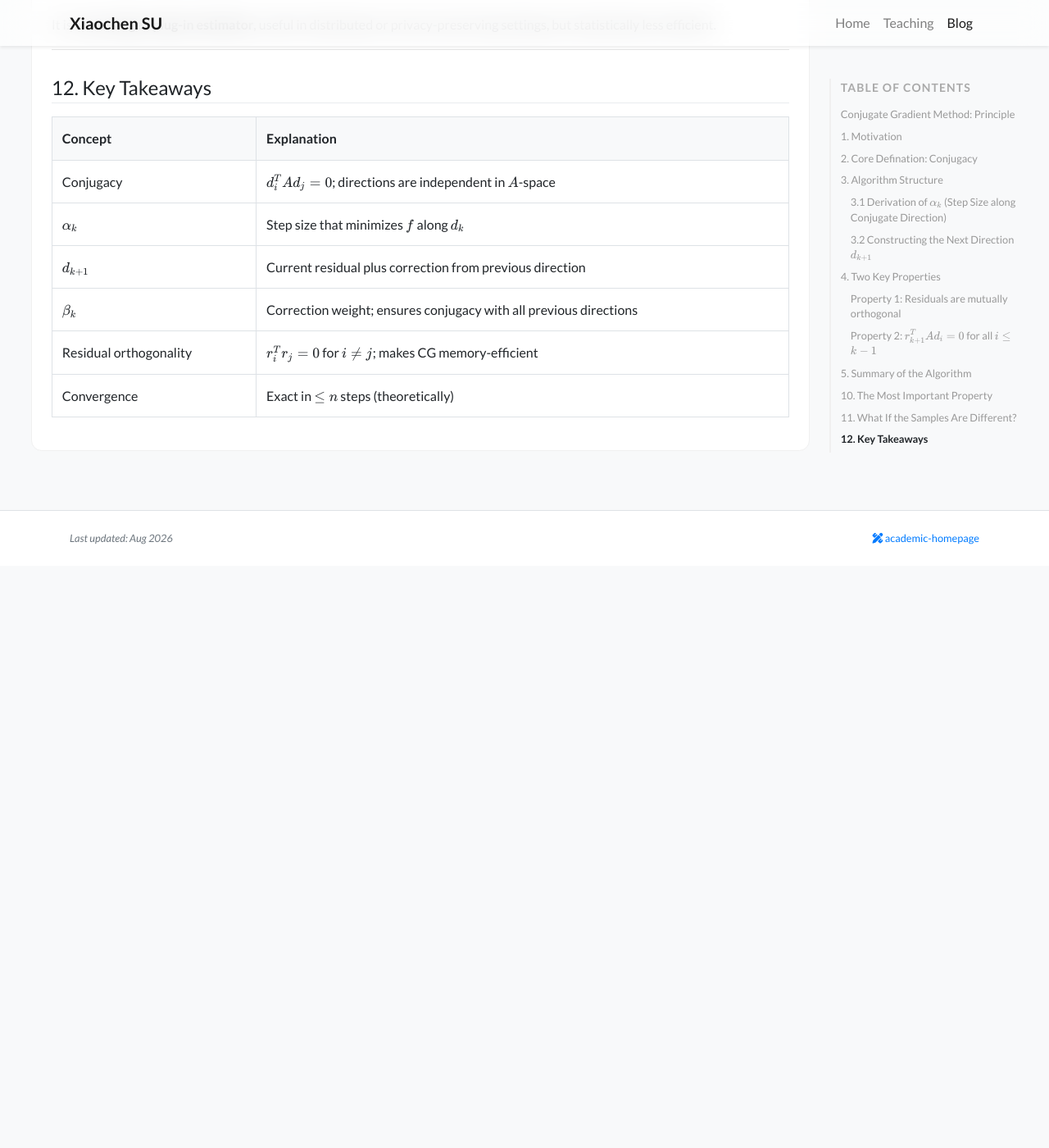
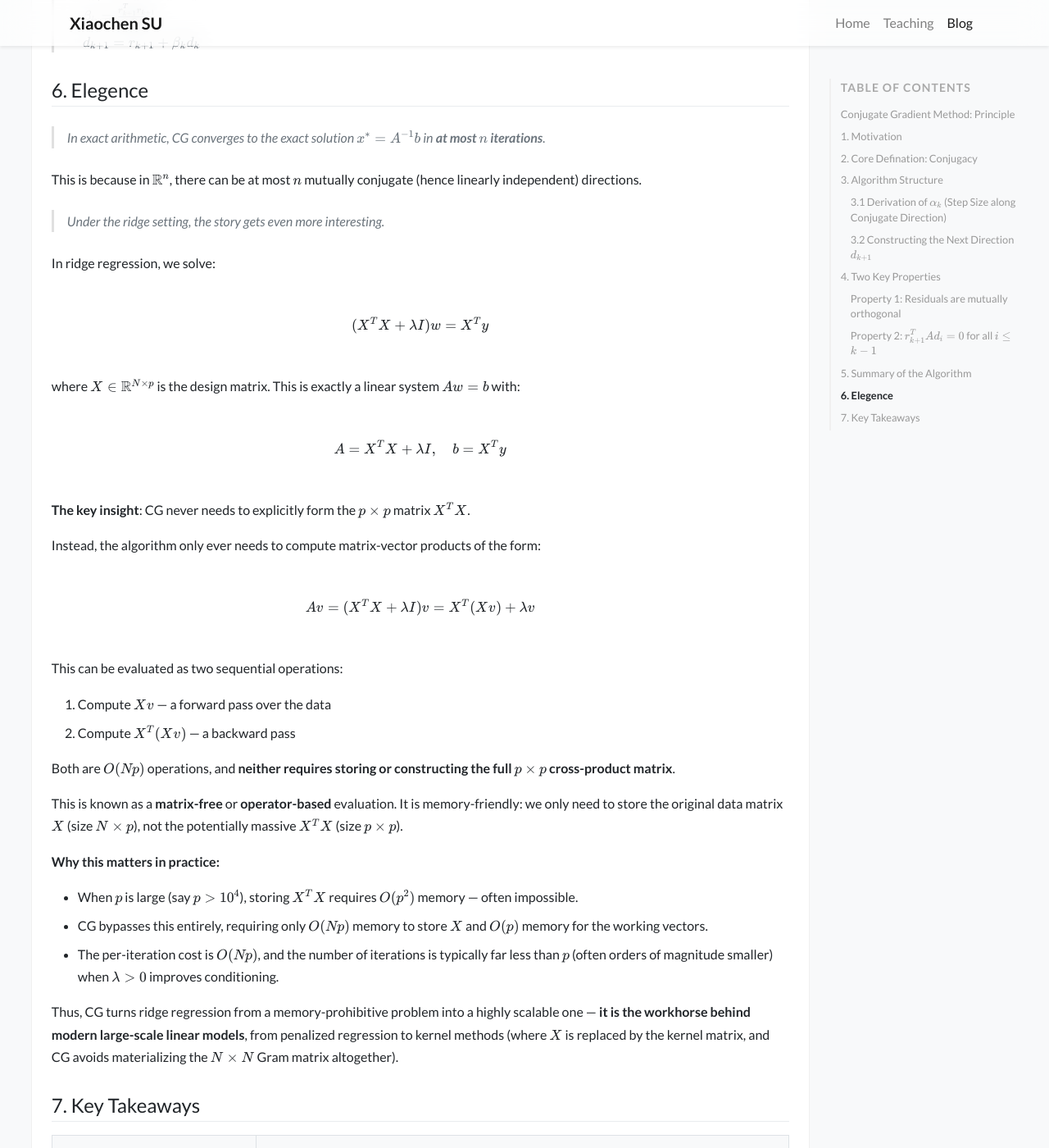
Before and after one commit to DataboyUsen/DataboyUsen.github.io, a Jekyll site: the page built from _posts/2026-08-12-CG_algo.md, in a window 1280 px wide and 1400 px high, scrolled down 7153 px. Shown: the whole window at 82% size. Built offline with Jekyll 4.4.1, drawn with Linux system fonts in a browser that asks for light colours; nearby versions of some CDN libraries; a style sheet for code colours, icons or effects is not loaded; before the commit the page ends 7843 px from its top, so only the background shows below that; some of the changed text lies outside the part shown.

Commit message:
blog1 draft

```diff
--- a/_posts/2026-08-12-CG_algo.md
+++ b/_posts/2026-08-12-CG_algo.md
@@ -115,17 +117,23 @@ $$
 - #### Simplification
 
   By pluging $d_{k+1} = r_{k+1} + \sum_{j=0}^{k} \beta_j d_j$ into the conjugate requirements above, the target becomes solving:
+
   $$[r_{k+1} + \sum_{j=0}^{k}\beta_j d_j]^T A d_i = 0, \quad i = 0, \ldots, k,$$
+
   $$\text{i. e. } r_{k+1}^T A d_i + \sum_{i=0}^{k}\beta_j d_j^T A d_i, \quad i = 0, \ldots, k.$$
 
   Different directions are **mutually conjugate**, so we can elliminate lots of cross terms, leaving:
+
   $$r_{k+1}^T A d_i + \beta_i d_i^T A d_i = 0, \quad i = 0, \ldots, k.$$
 
 - #### Site Property 2
 
   According to *Property 2 (see next section for proof)*, we have $r_{k+1}^T A d_i = 0 $ for $ i \le k-1$, this core property hence simplifies our problem and the result gives:
+
   $$\beta_j = 0, \quad j = 0, \ldots, k-1, $$
+
   $$\beta_k = - \frac{r_{k+1}^T A d_k}{d_k^T A d_k}$$
+
 
 - #### Simplify the Numerator
 
@@ -216,51 +224,48 @@ by Property 1 (orthogonality of residuals).
 
 
 
-
-
-
-
-
-
-
-
-
-
-
-
-
-
-
-
-
-
----
-
-## 10. The Most Important Property
+## 6. Elegence
 
 > In exact arithmetic, CG converges to the exact solution $x^* = A^{-1}b$ in **at most $n$ iterations**.
 
 This is because in $\mathbb{R}^n$, there can be at most $n$ mutually conjugate (hence linearly independent) directions.
 
----
+> Under the ridge setting, the story gets even more interesting.
 
-## 11. What If the Samples Are Different?
+In ridge regression, we solve:
 
-An interesting thought experiment:
+$$(X^T X + \lambda I) w = X^T y$$
 
-$$\tilde{w} = (X_B^T X_B + \lambda I)^{-1} X_A^T y_A$$
+where $X \in \mathbb{R}^{N \times p}$ is the design matrix. This is exactly a linear system $A w = b$ with:
 
-This is **not** the standard ridge solution. It uses sample $B$ for the covariance and sample $A$ for the cross-moment.
+$$A = X^T X + \lambda I, \quad b = X^T y$$
 
-- In the limit ($n_A, n_B \to \infty$), it converges to the same population optimum:
-  $$w^* = (\Sigma + \lambda I)^{-1} \rho$$
-- In finite samples, it has **larger variance** than standard ridge regression, because the two independent samples introduce uncorrelated noise into numerator and denominator.
+**The key insight**: CG never needs to explicitly form the $p \times p$ matrix $X^T X$.
 
-It is a **two-stage / plug-in estimator**, useful in distributed or privacy-preserving settings, but statistically less efficient.
+Instead, the algorithm only ever needs to compute matrix-vector products of the form:
 
----
+$$A v = (X^T X + \lambda I) v = X^T (X v) + \lambda v$$
 
-## 12. Key Takeaways
+This can be evaluated as two sequential operations:
+
+1. Compute $X v$ — a forward pass over the data
+2. Compute $X^T (X v)$ — a backward pass
+
+Both are $O(Np)$ operations, and **neither requires storing or constructing the full $p \times p$ cross-product matrix**.
+
+This is known as a **matrix-free** or **operator-based** evaluation. It is memory-friendly: we only need to store the original data matrix $X$ (size $N \times p$), not the potentially massive $X^T X$ (size $p \times p$).
+
+**Why this matters in practice:**
+
+- When $p$ is large (say $p > 10^4$), storing $X^T X$ requires $O(p^2)$ memory — often impossible.
+- CG bypasses this entirely, requiring only $O(Np)$ memory to store $X$ and $O(p)$ memory for the working vectors.
+- The per-iteration cost is $O(Np)$, and the number of iterations is typically far less than $p$ (often orders of magnitude smaller) when $\lambda > 0$ improves conditioning.
+
+Thus, CG turns ridge regression from a memory-prohibitive problem into a highly scalable one — **it is the workhorse behind modern large-scale linear models**, from penalized regression to kernel methods (where $X$ is replaced by the kernel matrix, and CG avoids materializing the $N \times N$ Gram matrix altogether).
+
+
+
+## 7. Key Takeaways
 
 | Concept | Explanation |
 |:---|:---|
@@ -268,5 +273,5 @@ It is a **two-stage / plug-in estimator**, useful in distributed or privacy-pres
 | $\alpha_k$ | Step size that minimizes $f$ along $d_k$ |
 | $d_{k+1}$ | Current residual plus correction from previous direction |
 | $\beta_k$ | Correction weight; ensures conjugacy with all previous directions |
-| Residual orthogonality | $r_i^T r_j = 0$ for $i \neq j$; makes CG memory-efficient |
+| Residual orthogonality | $r_i^T r_j = 0$ for $i \neq j$ |
 | Convergence | Exact in $\le n$ steps (theoretically) |
```
Also changed, not shown: other parts of _posts/2026-08-12-CG_algo.md (+4 -2 lines), _posts/figures/A-orthogonal.jpg (added), _posts/figures/conjugate_vs_steepest.png (added).
